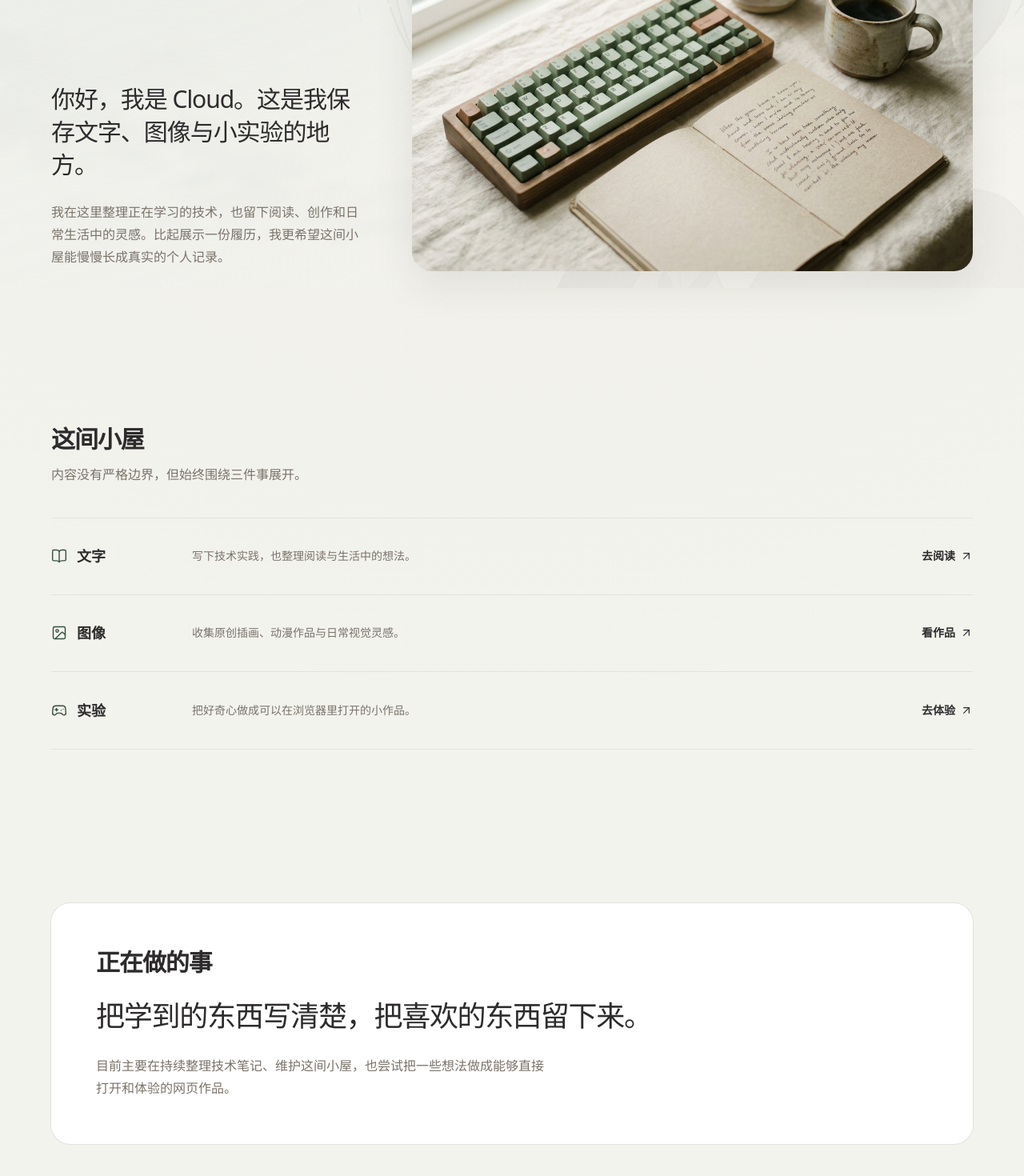
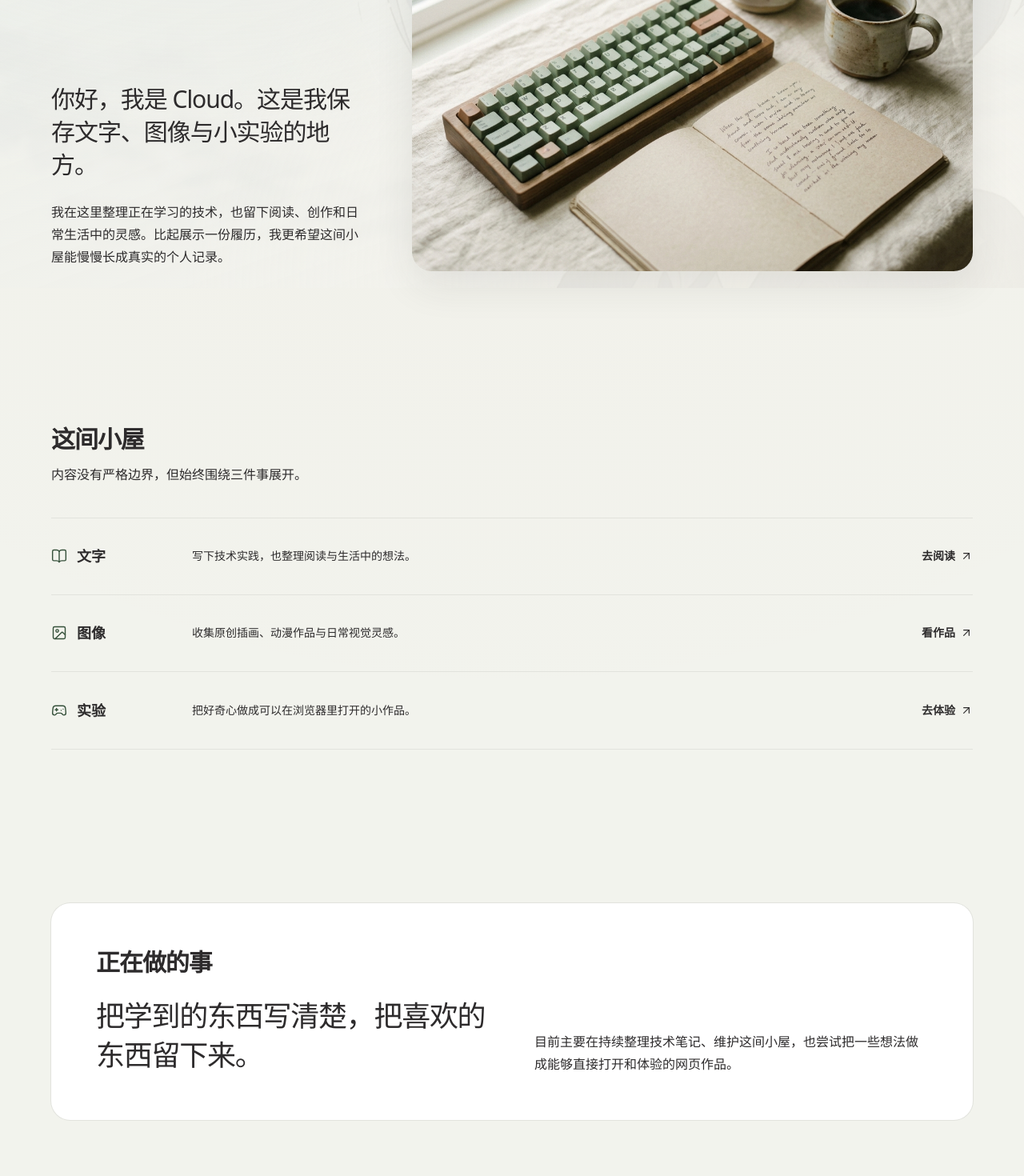
Before and after one commit to YunBaoJ/cloud-blog, a Next.js app: page /about in a window 1280 px wide. Shown: the part 440-1910 px from the top of the page at 80% size. Built offline with nearby package versions, Linux system fonts and the light colour scheme; no server answers.

Commit message:
fix: improve about page accessibility

```diff
--- a/src/app/about/AboutContent.tsx
+++ b/src/app/about/AboutContent.tsx
@@ -55,7 +55,7 @@ export default function AboutContent() {
               <p className="max-w-[24ch] text-2xl font-medium leading-snug tracking-[-0.035em] sm:text-3xl">
                 你好，我是 Cloud。这是我保存文字、图像与小实验的地方。
               </p>
-              <p className="mt-6 max-w-[56ch] text-sm leading-7 text-[var(--muted)] sm:text-base">
+              <p className="mt-6 max-w-[56ch] text-sm leading-7 text-[var(--foreground)] sm:text-base">
                 我在这里整理正在学习的技术，也留下阅读、创作和日常生活中的灵感。比起展示一份履历，我更希望这间小屋能慢慢长成真实的个人记录。
               </p>
             </div>
@@ -80,7 +80,7 @@ export default function AboutContent() {
             <h2 className="text-2xl font-semibold tracking-[-0.035em] sm:text-3xl">
               这间小屋
             </h2>
-            <p className="mt-3 text-sm leading-7 text-[var(--muted)] sm:text-base">
+            <p className="mt-3 text-sm leading-7 text-[var(--foreground)] sm:text-base">
               内容没有严格边界，但始终围绕三件事展开。
             </p>
           </div>
@@ -99,7 +99,7 @@ export default function AboutContent() {
                     <Icon className="size-5 text-[var(--accent-green)]" strokeWidth={1.7} aria-hidden="true" />
                     <h3 className="text-lg font-semibold">{room.title}</h3>
                   </div>
-                  <p className="text-sm leading-6 text-[var(--muted)]">{room.description}</p>
+                  <p className="text-sm leading-6 text-[var(--foreground)]">{room.description}</p>
                   <span className="inline-flex min-h-11 items-center gap-1.5 justify-self-start text-sm font-semibold md:justify-self-end">
                     {room.action}
                     <ArrowUpRight className="size-4 transition-transform duration-200 group-hover:translate-x-0.5 group-hover:-translate-y-0.5 motion-reduce:transition-none" strokeWidth={1.8} aria-hidden="true" />
@@ -113,14 +113,16 @@ export default function AboutContent() {
 
       <section className="px-5 py-16 sm:px-8 lg:px-12 lg:py-24">
         <div className="mx-auto max-w-6xl rounded-[1.5rem] bg-[var(--surface)] p-7 ring-1 ring-[var(--border-line-color)] sm:p-10 lg:p-14">
-          <div className="max-w-3xl">
+          <div className="grid gap-8 lg:grid-cols-2 lg:gap-14">
+            <div>
               <h2 className="text-2xl font-semibold tracking-[-0.035em] sm:text-3xl">
                 正在做的事
               </h2>
               <p className="mt-6 text-2xl font-medium leading-snug tracking-[-0.035em] sm:text-4xl">
                 把学到的东西写清楚，把喜欢的东西留下来。
               </p>
-            <p className="mt-6 max-w-[62ch] text-sm leading-7 text-[var(--muted)] sm:text-base">
+            </div>
+            <p className="max-w-[62ch] text-sm leading-7 text-[var(--foreground)] sm:text-base lg:self-end">
               目前主要在持续整理技术笔记、维护这间小屋，也尝试把一些想法做成能够直接打开和体验的网页作品。
             </p>
           </div>
```
Lines whose indentation alone changed are shown as unchanged.
